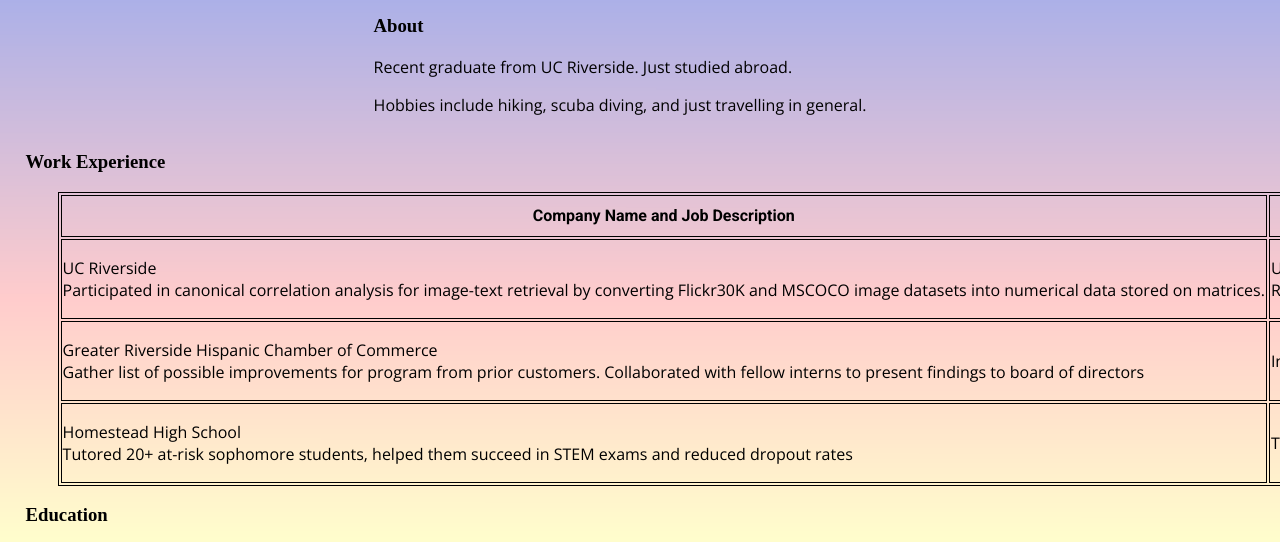
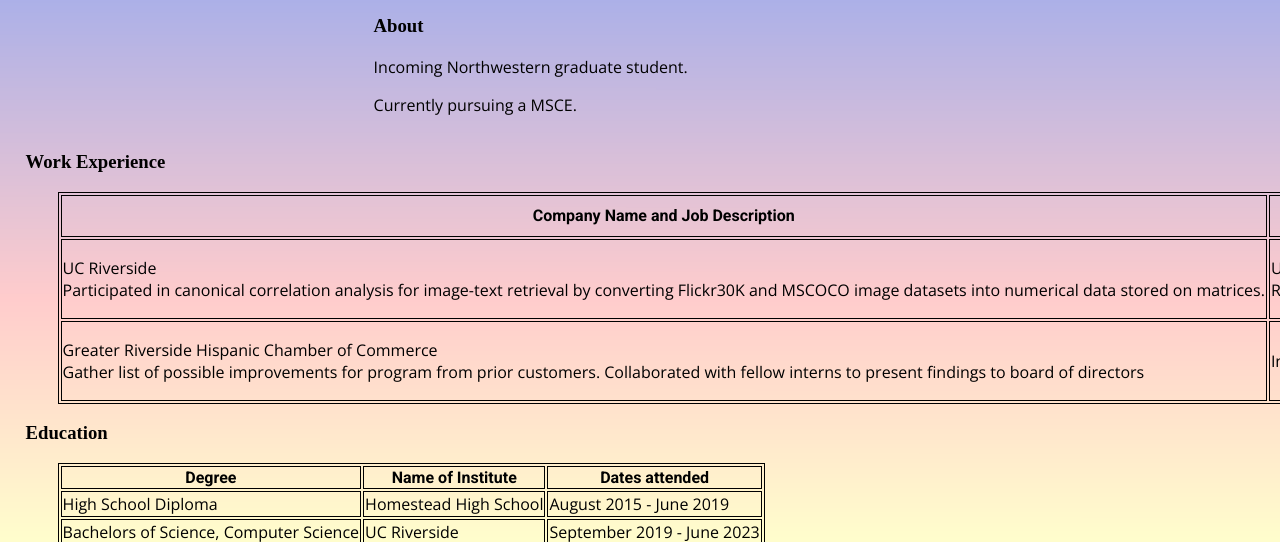
Before and after one commit to ELW123/ELW123.github.io, a plain HTML site: page index.html in a window 1280 px wide. Shown: the part 253-795 px from the top of the page. Drawn offline with nearby package versions, Linux system fonts and the light colour scheme.

Commit message:
March 2025

```diff
--- a/index.html
+++ b/index.html
@@ -37,8 +37,8 @@
 
         </p>
         <h3 id="About-me">About</h3>
-        <p> Recent graduate from UC Riverside. Just studied abroad.</p>
-        <p> Hobbies include hiking, scuba diving, and just travelling in general.</p>
+        <p> Incoming Northwestern graduate student.</p>
+        <p> Currently pursuing a MSCE.</p>
         </div>
         </div>
 
@@ -69,13 +69,6 @@ Gather list of possible improvements for program from prior customers. Collabora
             <td>Intern</td>
             <td>July 2021 - August 2021</td>
             </tr>
-            <tr>
-            <td><pre>Homestead High School
-Tutored 20+ at-risk sophomore students, helped them succeed in STEM exams and reduced dropout rates</pre>
-                </td>
-                <td>Tutor</td>
-                <td>September 2017 - June 2018</td>
-                </tr>
             </tbody>
         </table>
         </div>
```
